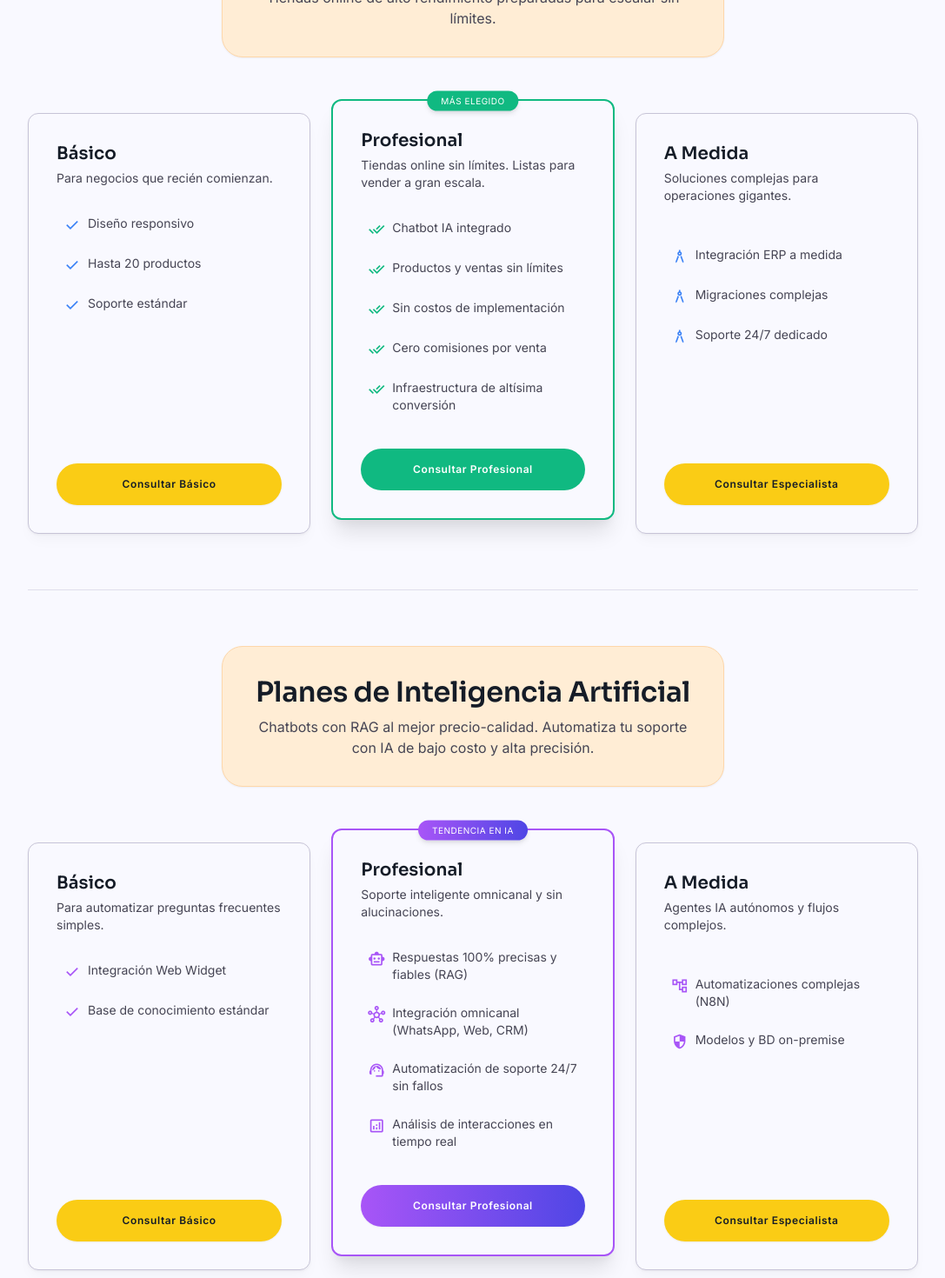
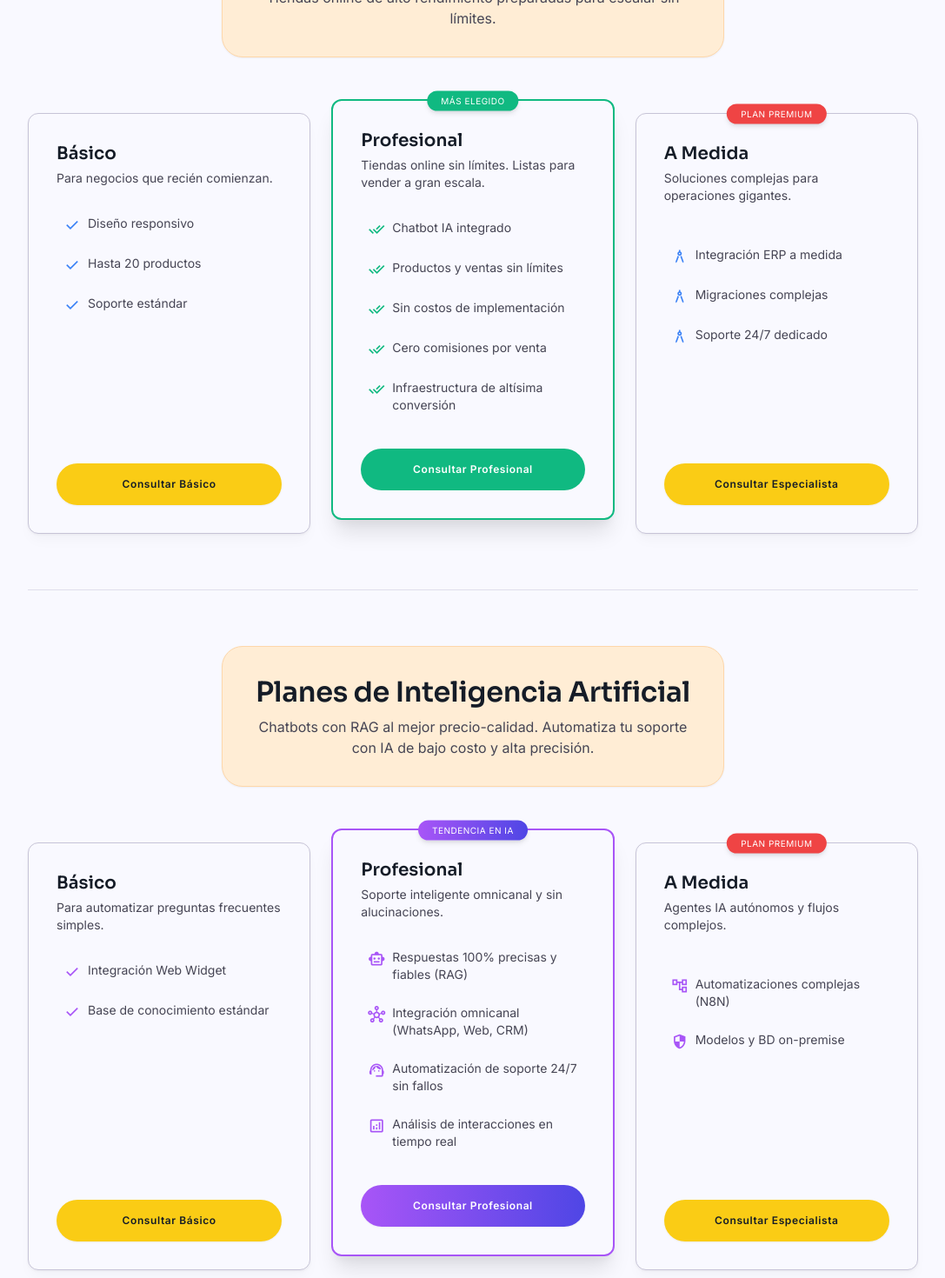
Before and after one commit to Katrix-soft/katrixland, an Angular app: page / in a window 1280 px wide. Shown: the part 3460-4930 px from the top of the page at 87% size, without its empty margins (96-1183 px from the left). Built offline with nearby package versions, Linux system fonts and the light colour scheme.

Commit message:
Añadir etiquetas de Plan Premium a los planes A Medida

```diff
--- a/src/app/app.html
+++ b/src/app/app.html
@@ -269,7 +269,10 @@
     </div>
 
     <!-- E-commerce Custom -->
-    <div class="bg-surface border border-outline-variant rounded-xl p-xl shadow-[0px_1px_3px_rgba(0,0,0,0.05),_0px_10px_15px_-3px_rgba(0,0,0,0.03)] flex flex-col hover:border-blue-500 hover:shadow-lg transition-all duration-300">
+    <div class="bg-surface border border-outline-variant rounded-xl p-xl shadow-[0px_1px_3px_rgba(0,0,0,0.05),_0px_10px_15px_-3px_rgba(0,0,0,0.03)] flex flex-col relative hover:border-blue-500 hover:shadow-lg transition-all duration-300">
+    <div class="absolute top-0 left-1/2 transform -translate-x-1/2 -translate-y-1/2 bg-red-500 text-white font-label-md text-[10px] uppercase tracking-wider px-4 py-1 rounded-full shadow-md whitespace-nowrap">
+        Plan Premium
+    </div>
     <h3 class="font-headline-sm text-headline-sm text-on-surface mb-xs">A Medida</h3>
     <p class="font-body-sm text-body-sm text-on-surface-variant mb-lg">Soluciones complejas para operaciones gigantes.</p>
     <!-- <div class="mb-xl">
@@ -362,7 +365,10 @@
     </div>
 
     <!-- RAG Custom -->
-    <div class="bg-surface border border-outline-variant rounded-xl p-xl shadow-[0px_1px_3px_rgba(0,0,0,0.05),_0px_10px_15px_-3px_rgba(0,0,0,0.03)] flex flex-col hover:border-purple-500 hover:shadow-lg transition-all duration-300">
+    <div class="bg-surface border border-outline-variant rounded-xl p-xl shadow-[0px_1px_3px_rgba(0,0,0,0.05),_0px_10px_15px_-3px_rgba(0,0,0,0.03)] flex flex-col relative hover:border-purple-500 hover:shadow-lg transition-all duration-300">
+    <div class="absolute top-0 left-1/2 transform -translate-x-1/2 -translate-y-1/2 bg-red-500 text-white font-label-md text-[10px] uppercase tracking-wider px-4 py-1 rounded-full shadow-md whitespace-nowrap">
+        Plan Premium
+    </div>
     <h3 class="font-headline-sm text-headline-sm text-on-surface mb-xs">A Medida</h3>
     <p class="font-body-sm text-body-sm text-on-surface-variant mb-lg">Agentes IA autónomos y flujos complejos.</p>
     <!-- <div class="mb-xl">
```
